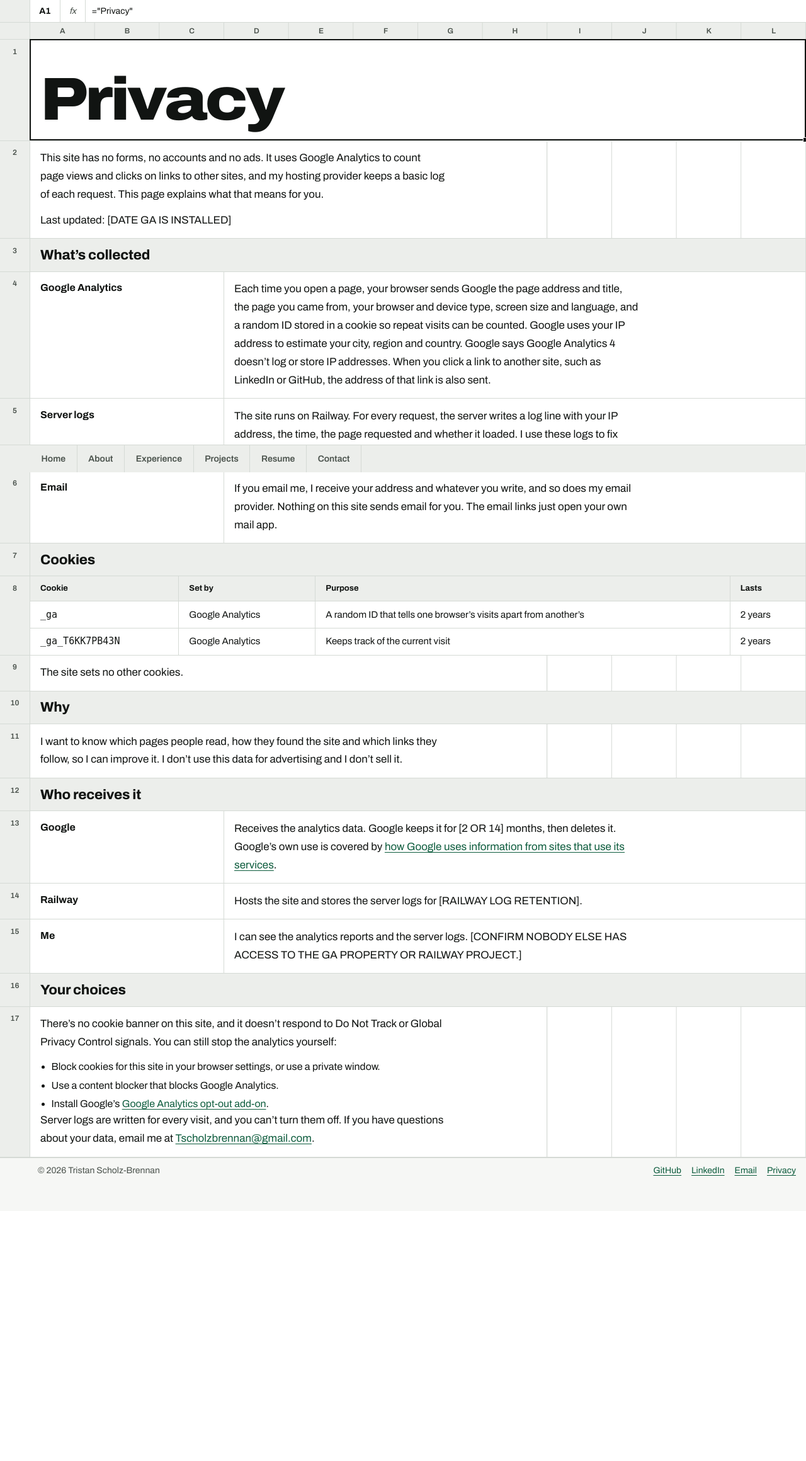
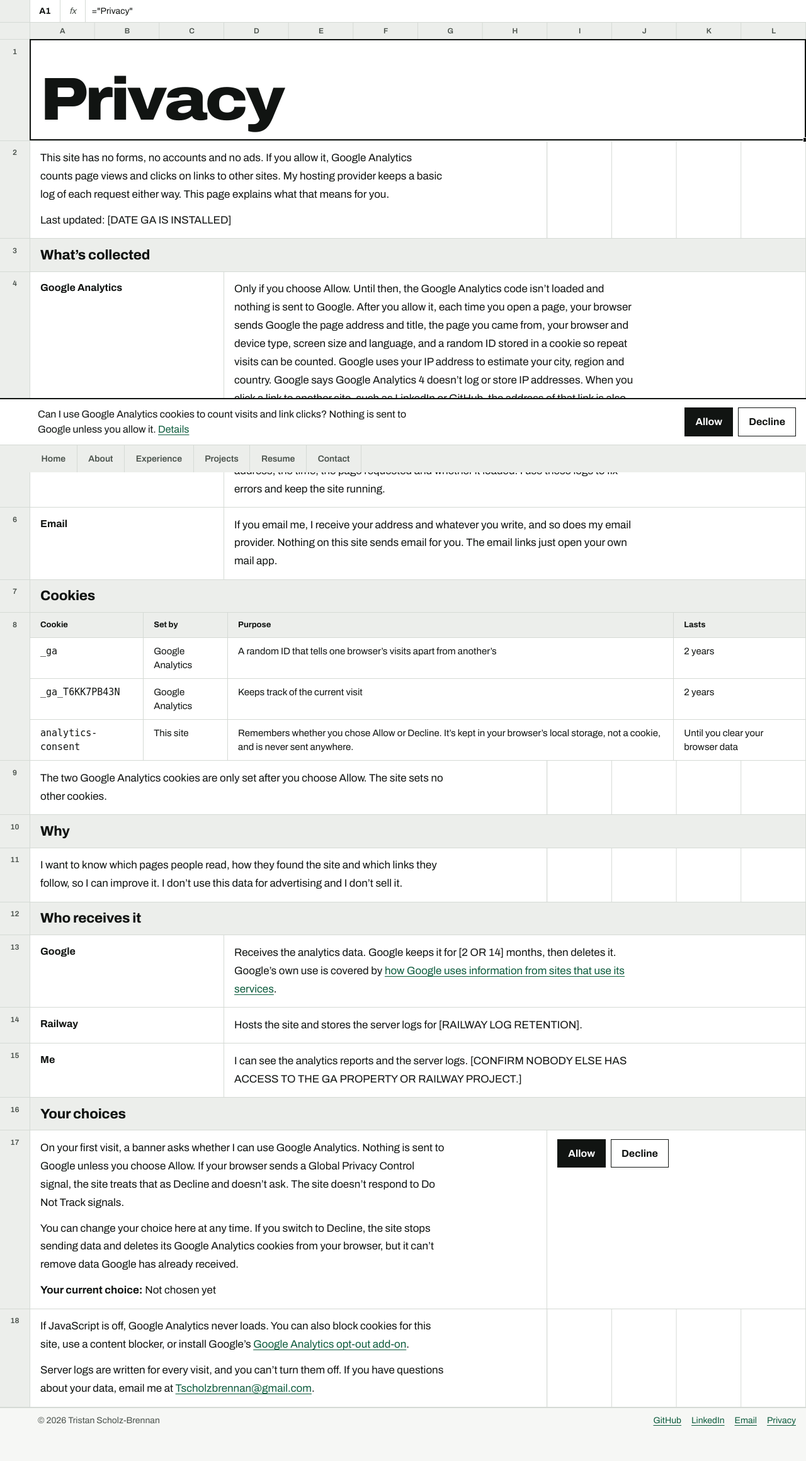
Before and after one commit to tscholzbrennan/career-platform, a FastAPI app: page /privacy in a window 1280 px wide. Shown: the part 50-2370 px from the top of the page at 63% size. Before the commit the page ends 1917 px from the top, so only its background shows below. Run offline with FastAPI, Linux system fonts and the light colour scheme; data comes from the database, SQL or seed files in the repository.

Commit message:
feat: load the Google tag only after analytics consent
Adds a consent banner and Privacy page controls. gtag.js (G-T6KK7PB43N)
loads once per page after Allow; Decline or a Global Privacy Control
signal keeps it off.

Co-Authored-By: Claude Opus 5.5 <noreply@anthropic.com>

```diff
--- a/static/css/site.css
+++ b/static/css/site.css
@@ -252,7 +252,7 @@ p:last-child { margin-bottom: 0; }
 .btn:hover { background: var(--select); }
 .btn.primary { background: var(--ink); color: var(--cell); }
 .btn.primary:hover { background: var(--deep); border-color: var(--deep); }
-.btn-row { display: flex; flex-wrap: wrap; gap: 0.5rem; }
+.btn-row { display: flex; flex-wrap: wrap; align-items: flex-start; align-content: flex-start; gap: 0.5rem; }
 
 /* Data tables */
 .table-cell { padding: 0; overflow-x: auto; }
@@ -323,6 +323,26 @@ table.xl { width: 100%; border-collapse: collapse; font-size: 0.9375rem; }
   box-shadow: inset 0 -3px 0 var(--deep);
 }
 
+/* Analytics consent banner: sits on the sheet tabs until a choice is made */
+.consent {
+  position: fixed;
+  left: 0;
+  right: 0;
+  bottom: var(--tabs-h);
+  z-index: 11;
+  display: flex;
+  flex-wrap: wrap;
+  align-items: center;
+  justify-content: space-between;
+  gap: 0.75rem 1.5rem;
+  padding: 0.75rem 1rem 0.75rem calc(var(--gutter) + 0.75rem);
+  background: var(--cell);
+  border-top: 2px solid var(--ink);
+}
+.consent[hidden] { display: none; }
+.consent p { margin: 0; max-width: 66ch; }
+button.btn { font: inherit; font-weight: 700; cursor: pointer; }
+
 @media (max-width: 760px) {
   :root { --gutter: 2.25rem; }
   .colhead, .r { grid-template-columns: var(--gutter) minmax(0, 1fr); }
@@ -349,6 +369,7 @@ table.xl { width: 100%; border-collapse: collapse; font-size: 0.9375rem; }
   .xl.stack tfoot tr { border-top: 2px solid var(--ink); border-bottom: 0; }
   .xl.stack tfoot td { border-top: 0; }
   .tabs { padding-left: 0; }
+  .consent { padding-left: 1rem; }
   .tabs a { flex: 1 0 auto; justify-content: center; padding: 0 0.5rem; font-size: 0.75rem; }
 }
 
--- /dev/null
+++ b/static/js/consent.js
@@ -0,0 +1,80 @@
+// Analytics consent: the Google tag loads only after the visitor chooses Allow.
+// The choice is kept in localStorage; with no choice yet, the banner asks, unless
+// the browser sends a Global Privacy Control signal, which counts as Decline.
+(function () {
+  var KEY = "analytics-consent";
+  var ID = "G-T6KK7PB43N";
+  var banner = document.querySelector("[data-consent]");
+  var statuses = document.querySelectorAll("[data-consent-status]");
+
+  function read() {
+    try { return localStorage.getItem(KEY); } catch (e) { return null; }
+  }
+
+  function write(value) {
+    try { localStorage.setItem(KEY, value); } catch (e) {}
+  }
+
+  function loadTag() {
+    window["ga-disable-" + ID] = false;
+    if (document.querySelector('script[src*="googletagmanager.com/gtag/js"]')) return;
+    window.dataLayer = window.dataLayer || [];
+    window.gtag = function () { dataLayer.push(arguments); };
+    gtag("js", new Date());
+    gtag("config", ID);
+    var script = document.createElement("script");
+    script.async = true;
+    script.src = "https://www.googletagmanager.com/gtag/js?id=" + ID;
+    document.head.appendChild(script);
+  }
+
+  // Stops a tag already running on this page and removes its cookies.
+  function stopTag() {
+    window["ga-disable-" + ID] = true;
+    var host = location.hostname;
+    ["_ga", "_ga_" + ID.slice(2)].forEach(function (name) {
+      [host, "." + host.replace(/^www\./, "")].forEach(function (domain) {
+        document.cookie = name + "=; Max-Age=0; path=/; domain=" + domain;
+      });
+      document.cookie = name + "=; Max-Age=0; path=/";
+    });
+  }
+
+  var LABELS = {
+    granted: "Allowed",
+    denied: "Declined",
+    gpc: "Declined by your browser’s Global Privacy Control setting",
+    none: "Not chosen yet",
+  };
+
+  function show(state) {
+    Array.prototype.forEach.call(statuses, function (el) { el.textContent = LABELS[state]; });
+  }
+
+  function apply(choice) {
+    if (choice === "granted") loadTag();
+    else stopTag();
+    show(choice);
+  }
+
+  var choice = read();
+  if (choice === "granted") {
+    apply("granted");
+  } else if (choice === "denied") {
+    show("denied");
+  } else if (navigator.globalPrivacyControl === true) {
+    show("gpc");
+  } else {
+    show("none");
+    if (banner) banner.hidden = false;
+  }
+
+  document.addEventListener("click", function (event) {
+    var button = event.target.closest("[data-consent-choice]");
+    if (!button) return;
+    var value = button.getAttribute("data-consent-choice");
+    write(value);
+    apply(value);
+    if (banner) banner.hidden = true;
+  });
+})();
--- a/templates/base.html
+++ b/templates/base.html
@@ -54,6 +54,15 @@
       {% endfor %}
     </nav>
 
+    <div class="consent" data-consent role="region" aria-label="Analytics cookies" hidden>
+      <p>Can I use Google Analytics cookies to count visits and link clicks? Nothing is sent to Google unless you allow it. <a href="/privacy">Details</a></p>
+      <div class="btn-row">
+        <button type="button" class="btn primary" data-consent-choice="granted">Allow</button>
+        <button type="button" class="btn" data-consent-choice="denied">Decline</button>
+      </div>
+    </div>
+
     <script src="/static/js/workbook.js" defer></script>
+    <script src="/static/js/consent.js" defer></script>
   </body>
 </html>
--- a/templates/privacy.html
+++ b/templates/privacy.html
@@ -8,7 +8,7 @@
 </div>
 <div class="r">
   <div class="c s8 prose">
-    <p>This site has no forms, no accounts and no ads. It uses Google Analytics to count page views and clicks on links to other sites, and my hosting provider keeps a basic log of each request. This page explains what that means for you.</p>
+    <p>This site has no forms, no accounts and no ads. If you allow it, Google Analytics counts page views and clicks on links to other sites. My hosting provider keeps a basic log of each request either way. This page explains what that means for you.</p>
     <p>Last updated: [DATE GA IS INSTALLED]</p>
   </div>
   <div class="c s4 blank"></div>
@@ -18,7 +18,7 @@
 <div class="r">
   <div class="c s3"><strong>Google Analytics</strong></div>
   <div class="c s9 prose">
-    <p>Each time you open a page, your browser sends Google the page address and title, the page you came from, your browser and device type, screen size and language, and a random ID stored in a cookie so repeat visits can be counted. Google uses your IP address to estimate your city, region and country. Google says Google Analytics 4 doesn’t log or store IP addresses. When you click a link to another site, such as LinkedIn or GitHub, the address of that link is also sent.</p>
+    <p>Only if you choose Allow. Until then, the Google Analytics code isn’t loaded and nothing is sent to Google. After you allow it, each time you open a page, your browser sends Google the page address and title, the page you came from, your browser and device type, screen size and language, and a random ID stored in a cookie so repeat visits can be counted. Google uses your IP address to estimate your city, region and country. Google says Google Analytics 4 doesn’t log or store IP addresses. When you click a link to another site, such as LinkedIn or GitHub, the address of that link is also sent.</p>
   </div>
 </div>
 <div class="r">
@@ -42,12 +42,13 @@
       <tbody>
         <tr><td><code>_ga</code></td><td>Google Analytics</td><td>A random ID that tells one browser’s visits apart from another’s</td><td>2 years</td></tr>
         <tr><td><code>_ga_T6KK7PB43N</code></td><td>Google Analytics</td><td>Keeps track of the current visit</td><td>2 years</td></tr>
+        <tr><td><code>analytics-consent</code></td><td>This site</td><td>Remembers whether you chose Allow or Decline. It’s kept in your browser’s local storage, not a cookie, and is never sent anywhere.</td><td>Until you clear your browser data</td></tr>
       </tbody>
     </table>
   </div>
 </div>
 <div class="r">
-  <div class="c s8 prose"><p>The site sets no other cookies.</p></div>
+  <div class="c s8 prose"><p>The two Google Analytics cookies are only set after you choose Allow. The site sets no other cookies.</p></div>
   <div class="c s4 blank"></div>
 </div>
 
@@ -76,12 +77,18 @@
 <div class="r"><div class="c s12 head-cell"><h2>Your choices</h2></div></div>
 <div class="r">
   <div class="c s8 prose">
-    <p>There’s no cookie banner on this site, and it doesn’t respond to Do Not Track or Global Privacy Control signals. You can still stop the analytics yourself:</p>
-    <ul class="bullets">
-      <li>Block cookies for this site in your browser settings, or use a private window.</li>
-      <li>Use a content blocker that blocks Google Analytics.</li>
-      <li>Install Google’s <a href="https://tools.google.com/dlpage/gaoptout">Google Analytics opt-out add-on</a>.</li>
-    </ul>
+    <p>On your first visit, a banner asks whether I can use Google Analytics. Nothing is sent to Google unless you choose Allow. If your browser sends a Global Privacy Control signal, the site treats that as Decline and doesn’t ask. The site doesn’t respond to Do Not Track signals.</p>
+    <p>You can change your choice here at any time. If you switch to Decline, the site stops sending data and deletes its Google Analytics cookies from your browser, but it can’t remove data Google has already received.</p>
+    <p><strong>Your current choice:</strong> <span data-consent-status>Needs JavaScript to show</span></p>
+  </div>
+  <div class="c s4 btn-row">
+    <button type="button" class="btn primary" data-consent-choice="granted">Allow</button>
+    <button type="button" class="btn" data-consent-choice="denied">Decline</button>
+  </div>
+</div>
+<div class="r">
+  <div class="c s8 prose">
+    <p>If JavaScript is off, Google Analytics never loads. You can also block cookies for this site, use a content blocker, or install Google’s <a href="https://tools.google.com/dlpage/gaoptout">Google Analytics opt-out add-on</a>.</p>
     <p>Server logs are written for every visit, and you can’t turn them off. If you have questions about your data, email me at <a href="mailto:{{ profile.contact_links.email }}">{{ profile.contact_links.email }}</a>.</p>
   </div>
   <div class="c s4 blank"></div>
```
Also changed, not shown: tests/test_pages.py (+18 -0 lines).
